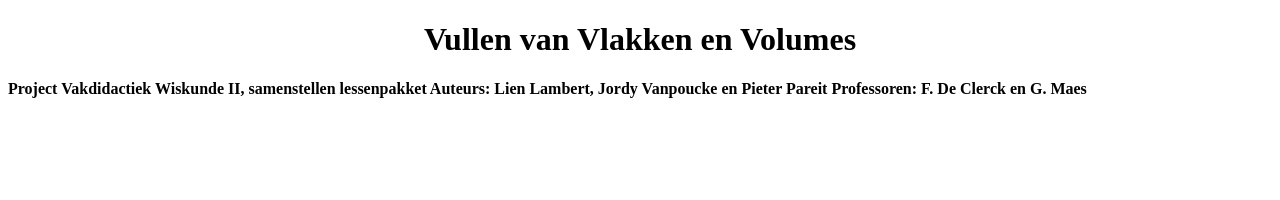
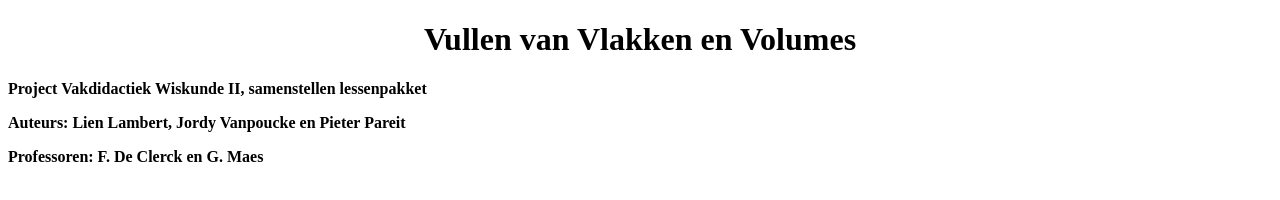
Before and after one commit to Wiskunde/V3, a plain HTML site: page index.html in a window 1280 px wide. Drawn offline with Linux system fonts and the light colour scheme.

Commit message:
WWW: paragrafen gebruiken

```diff
--- a/index.html
+++ b/index.html
@@ -9,11 +9,11 @@
 <h1><b>Vullen van Vlakken en Volumes</h1>
 </center>
 
-Project Vakdidactiek Wiskunde II, samenstellen lessenpakket
-
-Auteurs: Lien Lambert, Jordy Vanpoucke en Pieter Pareit
-
-Professoren: F. De Clerck en G. Maes
-
+Project Vakdidactiek Wiskunde II, samenstellen lessenpakket<p>
+<p>
+Auteurs: Lien Lambert, Jordy Vanpoucke en Pieter Pareit<p>
+<p>
+Professoren: F. De Clerck en G. Maes<p>
+<p>
 </body>
 </html>
```
